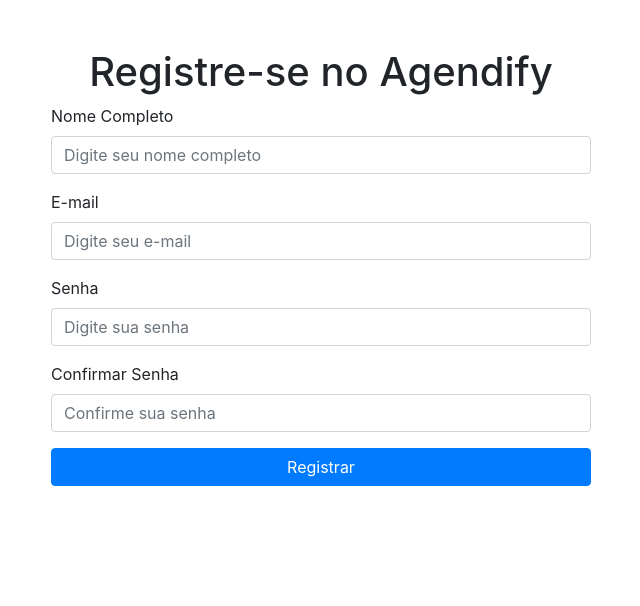
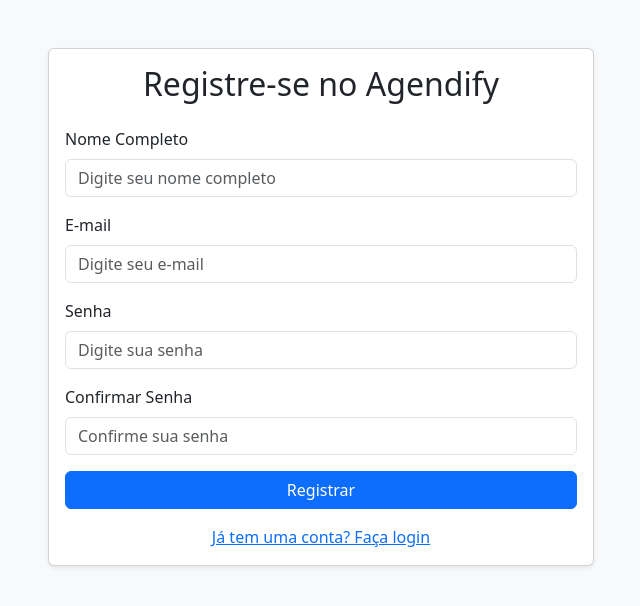
Before and after one commit to gab3mioni/Agendify, a PHP site: page /register in a window 1280 px wide. Shown: the top 606 px of the page, without its empty margins (319-959 px from the left). Run offline with PHP 8.4, Linux system fonts and the light colour scheme; some libraries are stand-ins or nearby versions.

Commit message:
Alterando register.php
Alterações css

```diff
--- a/app/views/register.php
+++ b/app/views/register.php
@@ -4,58 +4,63 @@
     <meta charset="UTF-8">
     <meta name="viewport" content="width=device-width, initial-scale=1.0">
     <title>Registro</title>
-    <link href="https://stackpath.bootstrapcdn.com/bootstrap/4.5.2/css/bootstrap.min.css" rel="stylesheet">
+    <link href="https://cdn.jsdelivr.net/npm/bootstrap@5.3.0-alpha1/dist/css/bootstrap.min.css" rel="stylesheet">
 </head>
-<body>
+<body class="bg-light">
+
+<div class="container">
+    <div class="row justify-content-center">
+        <div class="col-md-6">
+            <div class="card mt-5 shadow-sm">
+                <div class="card-body">
+                    <h2 class="text-center mb-4">Registre-se no Agendify</h2>
 
                     <?php if (isset($errorMessage)): ?>
                         <div class="alert alert-danger">
                             <?php echo $errorMessage; ?>
                         </div>
                     <?php endif; ?>
-
                     <?php if (isset($successMessage)): ?>
                         <div class="alert alert-success">
                             <?php echo $successMessage; ?>
                         </div>
                     <?php endif; ?>
 
-<main>
-    <div class="container mt-5">
-        <h1 class="text-center">Registre-se no Agendify</h1>
-
-        <div class="row justify-content-center">
-            <div class="col-md-6">
                     <form action="register/register" method="POST">
-                    <div class="form-group">
-                        <label for="nome">Nome Completo</label>
+                        <div class="mb-3">
+                            <label for="nome" class="form-label">Nome Completo</label>
                             <input type="text" class="form-control" id="nome" name="name" placeholder="Digite seu nome completo" required>
                         </div>
 
-                    <div class="form-group">
-                        <label for="email">E-mail</label>
+                        <div class="mb-3">
+                            <label for="email" class="form-label">E-mail</label>
                             <input type="email" class="form-control" id="email" name="email" placeholder="Digite seu e-mail" required>
                         </div>
 
-                    <div class="form-group">
-                        <label for="senha">Senha</label>
+                        <div class="mb-3">
+                            <label for="senha" class="form-label">Senha</label>
                             <input type="password" class="form-control" id="senha" name="password" placeholder="Digite sua senha" required>
                         </div>
 
-                    <div class="form-group">
-                        <label for="confirmar-senha">Confirmar Senha</label>
+                        <div class="mb-3">
+                            <label for="confirmar-senha" class="form-label">Confirmar Senha</label>
                             <input type="password" class="form-control" id="confirmar-senha" name="confirm_password" placeholder="Confirme sua senha" required>
                         </div>
 
-                    <button type="submit" class="btn btn-primary btn-block">Registrar</button>
+                        <div class="d-grid">
+                            <button type="submit" class="btn btn-primary">Registrar</button>
+                        </div>
                     </form>
+
+                    <div class="mt-3 text-center">
+                        <a href="login">Já tem uma conta? Faça login</a>
                     </div>
                 </div>
             </div>
-</main>
+        </div>
+    </div>
+</div>
 
-<script src="https://code.jquery.com/jquery-3.5.1.slim.min.js"></script>
-<script src="https://cdn.jsdelivr.net/npm/@popperjs/core@2.11.6/dist/umd/popper.min.js"></script>
-<script src="https://stackpath.bootstrapcdn.com/bootstrap/4.5.2/js/bootstrap.min.js"></script>
+<script src="https://cdn.jsdelivr.net/npm/bootstrap@5.3.0-alpha1/dist/js/bootstrap.bundle.min.js"></script>
 </body>
 </html>
```
Lines whose indentation alone changed are shown as unchanged.
